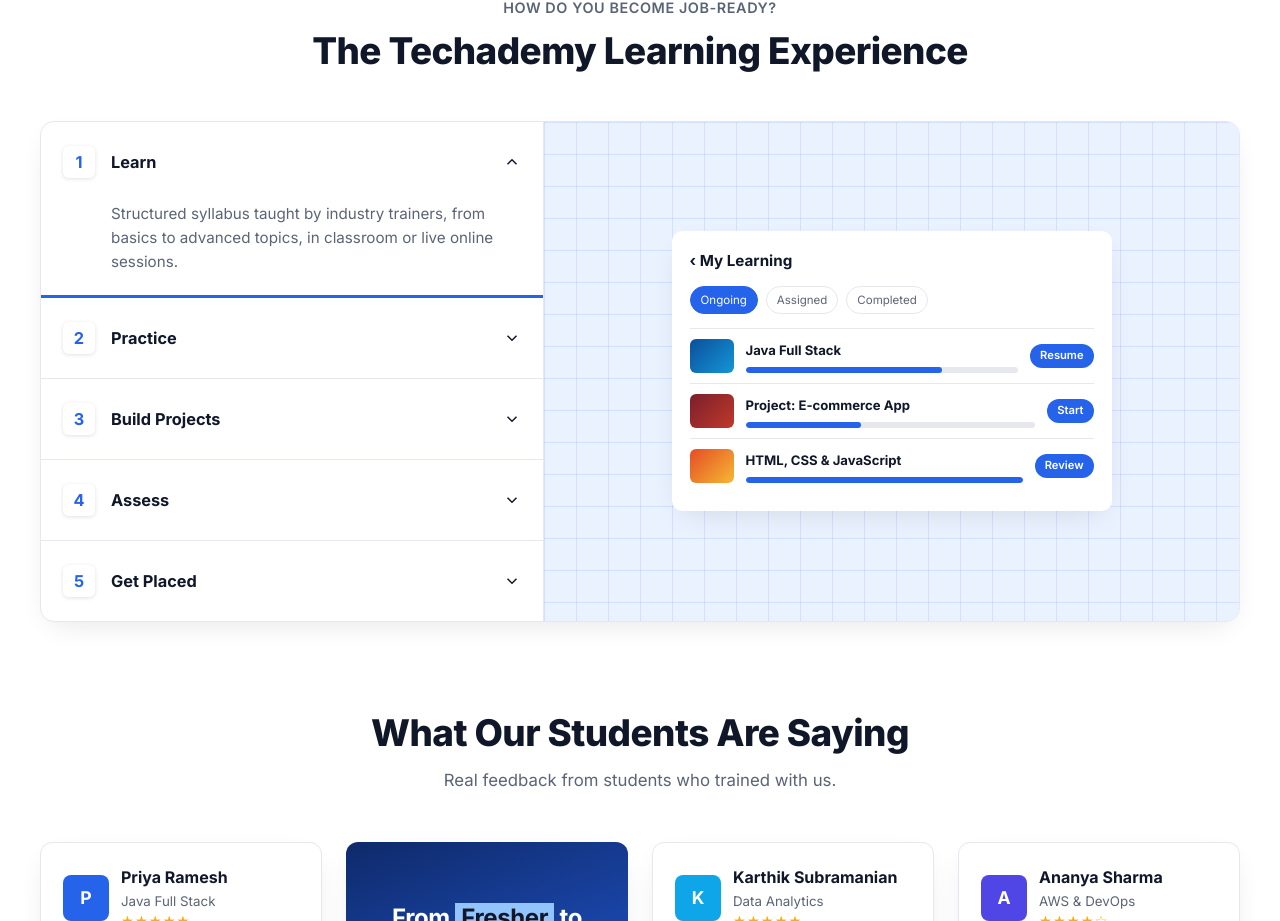
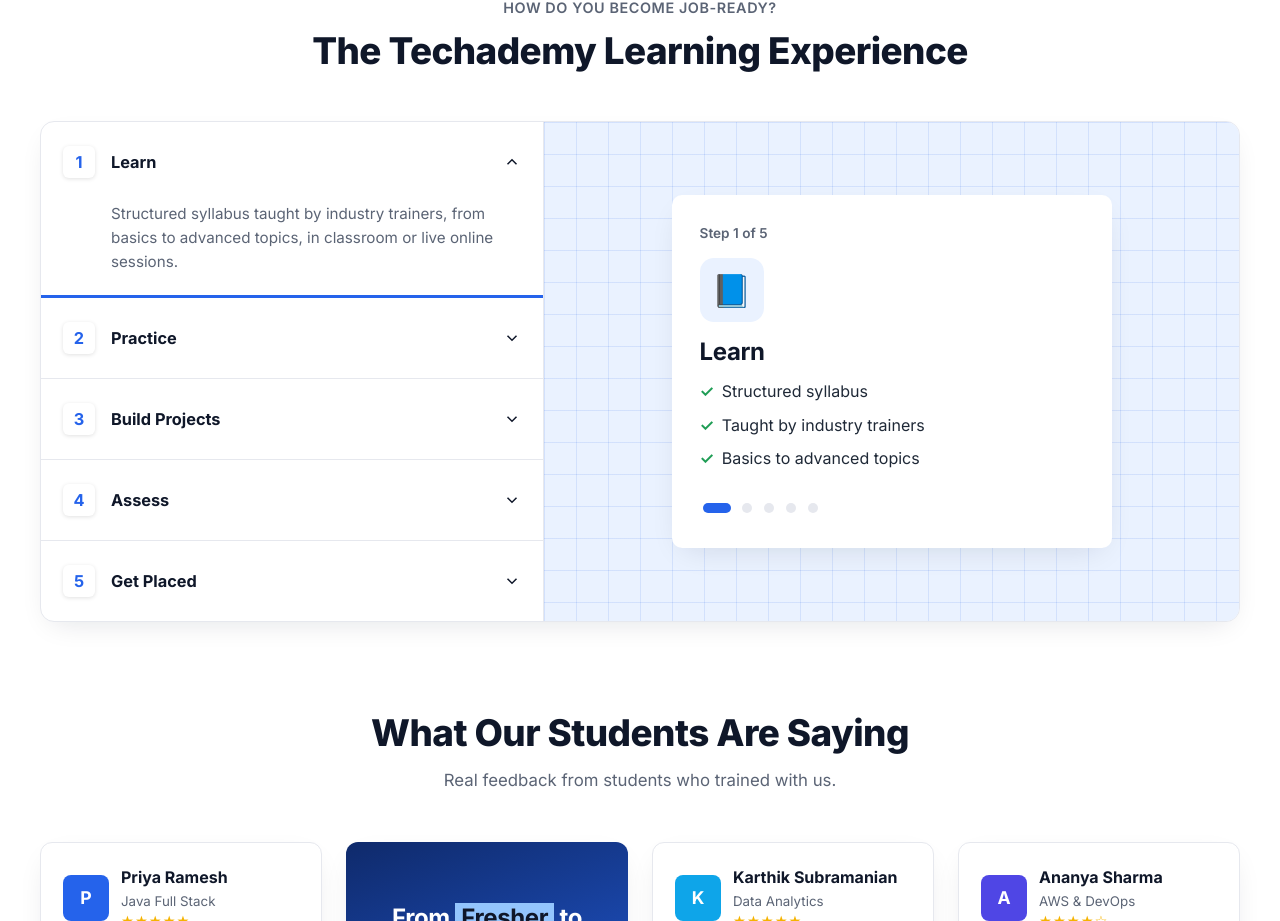
Before and after one commit to harishsivakumarjs/techademy, a React (Vite) app: page / in a window 1280 px wide. Shown: the part 2859-3780 px from the top of the page. Built offline with nearby package versions, Linux system fonts and the light colour scheme.

Commit message:
updated cards

```diff
--- a/src/components/Accordion.jsx
+++ b/src/components/Accordion.jsx
@@ -1,16 +1,12 @@
-import { useState } from 'react'
-
-// Only one item open at a time, like the original
-export default function Accordion({ items }) {
-  const [open, setOpen] = useState(0)
-
+// Only one item open at a time, like the original. The parent owns which item is open.
+export default function Accordion({ items, active, onChange }) {
   return (
     <div className="acc">
       {items.map((it, i) => {
-        const isOpen = open === i
+        const isOpen = active === i
         return (
           <div className="acc-item" data-open={isOpen} key={it.title}>
-            <button aria-expanded={isOpen} onClick={() => setOpen(i)}>
+            <button aria-expanded={isOpen} onClick={() => onChange(i)}>
               <span className="n">{i + 1}</span>
               {it.title}
               <svg className="chev" width="18" height="18" viewBox="0 0 24 24" fill="none" stroke="currentColor" strokeWidth="2">
--- /dev/null
+++ b/src/components/LearningExperience.jsx
@@ -0,0 +1,42 @@
+import { useState } from 'react'
+import Accordion from './Accordion'
+
+// Accordion on the left; the panel on the right shows the open step and its progress dots.
+export default function LearningExperience({ steps }) {
+  const [activeStep, setActiveStep] = useState(0)
+  const step = steps[activeStep]
+
+  return (
+    <div className="lx">
+      <Accordion items={steps} active={activeStep} onChange={setActiveStep} />
+      <div className="stage">
+        <div className="step-card" aria-live="polite">
+          {/* key: remount on change so the fade/slide-in runs for each step */}
+          <div className="step-body" key={activeStep}>
+            <p className="step-of">
+              Step {activeStep + 1} of {steps.length}
+            </p>
+            <div className="step-ic" aria-hidden="true">{step.icon}</div>
+            <h3>{step.title}</h3>
+            <ul className="step-points">
+              {step.points.map((pt) => (
+                <li key={pt}>{pt}</li>
+              ))}
+            </ul>
+          </div>
+          <div className="step-dots">
+            {steps.map((s, i) => (
+              <button
+                key={s.title}
+                type="button"
+                aria-label={`Go to step ${i + 1}: ${s.title}`}
+                aria-current={i === activeStep ? 'step' : undefined}
+                onClick={() => setActiveStep(i)}
+              />
+            ))}
+          </div>
+        </div>
+      </div>
+    </div>
+  )
+}
--- a/src/index.css
+++ b/src/index.css
@@ -176,19 +176,21 @@
 .acc-item[data-open="true"] .txt{display:block}
 .acc-item[data-open="true"]::after{content:"";position:absolute;left:0;right:0;bottom:-1px;height:3px;background:var(--brand)}
 .stage{background-color:var(--brand-soft);background-image:linear-gradient(color-mix(in srgb,var(--brand) 12%,transparent) 1px,transparent 1px),linear-gradient(90deg,color-mix(in srgb,var(--brand) 12%,transparent) 1px,transparent 1px);background-size:32px 32px;display:grid;place-items:center;padding:40px 24px}
-.mock{background:var(--card);border-radius:10px;box-shadow:var(--shadow);width:min(440px,100%);padding:18px}
-.mock .t{font-weight:700;font-size:.95rem;color:var(--ink);margin-bottom:12px}
-.mock .tabs{display:flex;gap:8px;margin-bottom:14px}
-.mock .tabs span{font-size:.72rem;padding:4px 10px;border-radius:999px;border:1px solid var(--line);color:var(--soft)}
-.mock .tabs span.on{background:var(--brand);border-color:var(--brand);color:#fff}
-.mrow{display:flex;gap:12px;align-items:center;padding:10px 0;border-top:1px solid var(--line)}
-.mrow .th{width:44px;height:34px;border-radius:6px;flex:none}
-.mrow .bar2{flex:1}
-.mrow b{font-size:.82rem;color:var(--ink);display:block}
-.prog{height:6px;border-radius:9px;background:var(--line);margin-top:6px;overflow:hidden}
-.prog i{display:block;height:100%;background:var(--brand);border-radius:9px}
-.mrow .pill{font-size:.7rem;font-weight:600;background:var(--brand);color:#fff;border-radius:999px;padding:3px 10px}
-@media (max-width:900px){.lx{grid-template-columns:1fr}.acc{border-right:0;border-bottom:1px solid var(--line)}}
+.step-card{background:var(--card);border-radius:10px;box-shadow:var(--shadow);width:min(440px,100%);padding:28px}
+.step-body{animation:step-in .2s ease-out}
+@keyframes step-in{from{opacity:0;transform:translateY(8px)}}
+@media (prefers-reduced-motion:reduce){.step-body{animation:none}}
+.step-of{font-size:.85rem;font-weight:600;color:var(--soft)}
+.step-ic{width:64px;height:64px;border-radius:14px;background:var(--brand-soft);display:grid;place-items:center;font-size:2rem;margin:14px 0 16px}
+.step-body h3{font-size:1.5rem;margin-bottom:12px}
+.step-points{margin:0;padding:0;list-style:none;display:grid;gap:8px}
+.step-dots{display:flex;align-items:center;gap:4px;margin-top:24px}
+.step-dots button{width:18px;height:24px;padding:0;border:0;background:none;cursor:pointer;display:grid;place-items:center;transition:width .2s}
+.step-dots button::before{content:"";width:10px;height:10px;border-radius:999px;background:var(--line);transition:width .2s,background-color .2s}
+.step-dots button[aria-current]{width:34px}
+.step-dots button[aria-current]::before{width:28px;background:var(--brand)}
+@media (prefers-reduced-motion:reduce){.step-dots button,.step-dots button::before{transition:none}}
+@media (max-width:900px){.lx{grid-template-columns:1fr}.acc{border-right:0;border-bottom:1px solid var(--line)}.stage{padding:24px 14px}.step-card{width:100%}}
 
 /* testimonials */
 .tgrid{display:grid;grid-template-columns:repeat(4,1fr);gap:24px;margin-top:48px}
@@ -251,7 +253,7 @@
 .scard h3{font-size:1.15rem;margin-bottom:8px}
 .scard p{color:var(--soft)}
 .scard ul{margin:14px 0 0;padding:0;list-style:none;display:grid;gap:6px;font-size:.93rem}
-.scard li::before,.cm-topics li::before{content:"✓";color:var(--green);font-weight:700;margin-right:8px}
+.scard li::before,.cm-topics li::before,.step-points li::before{content:"✓";color:var(--green);font-weight:700;margin-right:8px}
 
 /* contact */
 .cgrid2{display:grid;grid-template-columns:.9fr 1.1fr;gap:clamp(28px,5vw,56px)}
@@ -337,7 +339,6 @@
   .cm-foot .btn{width:100%;justify-content:center}
   .acc-item button{padding:18px 16px}
   .acc-item .txt{padding:0 16px 18px 64px}
-  .stage{padding:24px 14px}
   .band{padding:28px 22px}
   .band .btn{width:100%;justify-content:center}
   .phead h1{font-size:1.9rem}
--- a/src/pages/Home.jsx
+++ b/src/pages/Home.jsx
@@ -4,7 +4,7 @@
 import { LOGOS } from '../data/logos'
 import CourseExplorer from '../components/CourseExplorer'
 import TechLogo from '../components/TechLogo'
-import Accordion from '../components/Accordion'
+import LearningExperience from '../components/LearningExperience'
 import Band from '../components/Band'
 
 // Stats bar under the hero
@@ -58,17 +58,11 @@
 ]
 
 const STEPS = [
-  { title: 'Learn', text: 'Structured syllabus taught by industry trainers, from basics to advanced topics, in classroom or live online sessions.' },
-  { title: 'Practice', text: 'Daily lab exercises and assignments so you write real code and use real tools in every class.' },
-  { title: 'Build Projects', text: 'Complete real-world projects you can add to your resume and GitHub and explain in interviews.' },
-  { title: 'Assess', text: 'Regular tests and trainer feedback show where you stand and what to improve.' },
-  { title: 'Get Placed', text: 'Resume building, mock technical and HR interviews, and job referrals to help you land your first role.' },
-]
-
-const MOCK_ROWS = [
-  { name: 'Java Full Stack', pct: 72, pill: 'Resume', g: 'linear-gradient(135deg,#0B4F9C,#1596D6)' },
-  { name: 'Project: E-commerce App', pct: 40, pill: 'Start', g: 'linear-gradient(135deg,#7A1F2B,#C0392B)' },
-  { name: 'HTML, CSS & JavaScript', pct: 100, pill: 'Review', g: 'linear-gradient(135deg,#E44D26,#F7B733)' },
+  { title: 'Learn', text: 'Structured syllabus taught by industry trainers, from basics to advanced topics, in classroom or live online sessions.', icon: '📘', points: ['Structured syllabus', 'Taught by industry trainers', 'Basics to advanced topics'] },
+  { title: 'Practice', text: 'Daily lab exercises and assignments so you write real code and use real tools in every class.', icon: '💻', points: ['Daily lab exercises', 'Assignments after every topic', 'Real tools in every class'] },
+  { title: 'Build Projects', text: 'Complete real-world projects you can add to your resume and GitHub and explain in interviews.', icon: '🛠️', points: ['Real-world projects', 'Ready for your resume and GitHub', 'Explain them in interviews'] },
+  { title: 'Assess', text: 'Regular tests and trainer feedback show where you stand and what to improve.', icon: '📝', points: ['Regular tests', 'Trainer feedback', 'Know what to improve'] },
+  { title: 'Get Placed', text: 'Resume building, mock technical and HR interviews, and job referrals to help you land your first role.', icon: '🎓', points: ['Resume building', 'Mock technical and HR interviews', 'Job referrals'] },
 ]
 
 // Sample reviews: replace with real student reviews before going live
@@ -220,29 +214,7 @@
             <p className="eyebrow">HOW DO YOU BECOME JOB-READY?</p>
             <h2 className="h2">The Techademy Learning Experience</h2>
           </div>
-          <div className="lx">
-            <Accordion items={STEPS} />
-            <div className="stage" aria-hidden="true">
-              <div className="mock">
-                <div className="t">‹ My Learning</div>
-                <div className="tabs">
-                  <span className="on">Ongoing</span>
-                  <span>Assigned</span>
-                  <span>Completed</span>
-                </div>
-                {MOCK_ROWS.map((r) => (
-                  <div className="mrow" key={r.name}>
-                    <div className="th" style={{ background: r.g }} />
-                    <div className="bar2">
-                      <b>{r.name}</b>
-                      <div className="prog"><i style={{ width: `${r.pct}%` }} /></div>
-                    </div>
-                    <span className="pill">{r.pill}</span>
-                  </div>
-                ))}
-              </div>
-            </div>
-          </div>
+          <LearningExperience steps={STEPS} />
         </div>
       </section>
 
```
